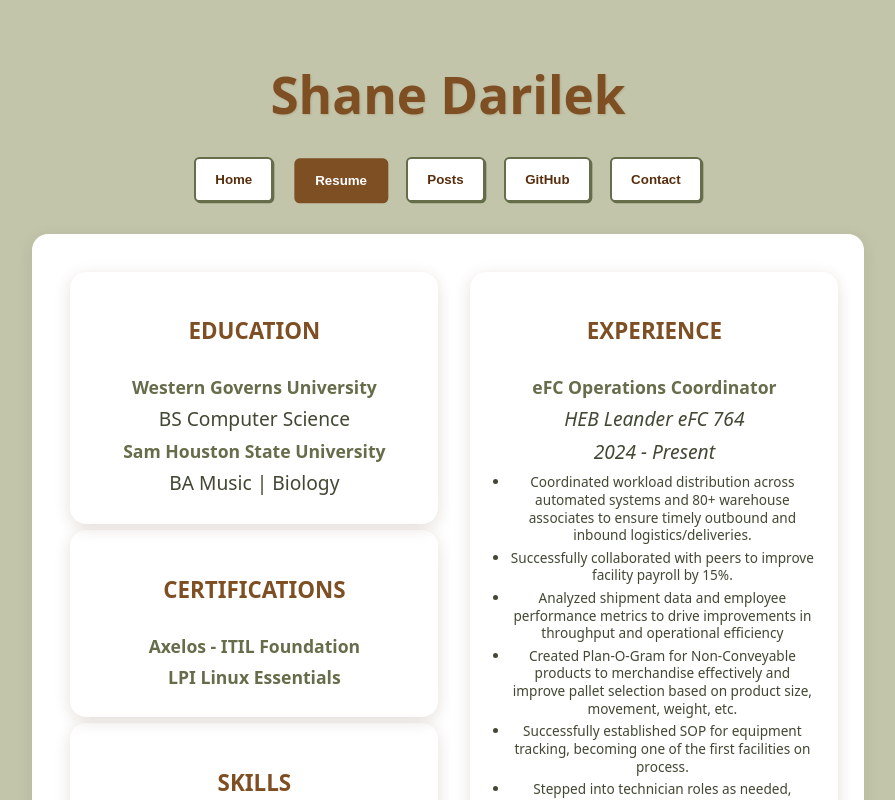
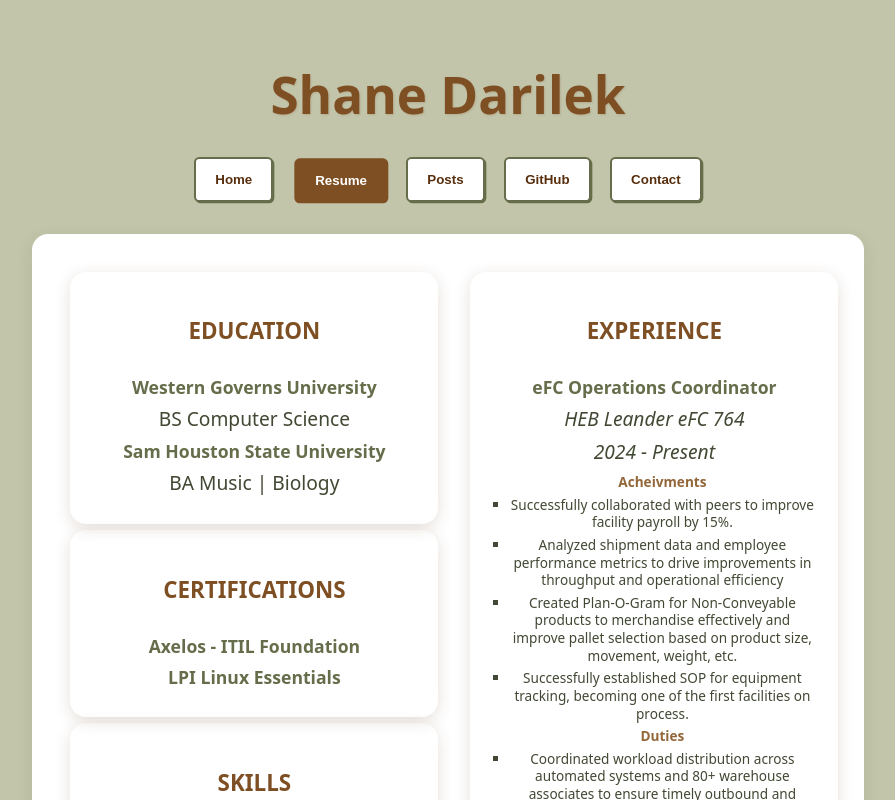
Before and after one commit to wsehsatnoen/swd, a React (Vite) app: page / in a window 1280 px wide. Both pictures are taken after a click on the button "Resume". Shown: the top 800 px of the page, without its empty margins (192-1087 px from the left). Built offline with nearby package versions, Linux system fonts and the light colour scheme.

Commit message:
added the achievements and duties to the resume experience section

```diff
--- a/src/Resume.css
+++ b/src/Resume.css
@@ -17,6 +17,10 @@
   margin: .4rem;
   width: 100%;
   transition: all 0.3s ease-in-out;
+}
+
+.list-caption {
+  list-style: none !important;
 }
 
 .resume-section:hover {
@@ -57,6 +61,7 @@
   margin-bottom: 0.3rem;
   line-height: 1.3;
   color: var(--text-secondary);
+  list-style: square;
 }
 
 /* Columns for desktop */
--- a/src/Resume.jsx
+++ b/src/Resume.jsx
@@ -33,19 +33,23 @@
             <p><em>HEB Leander eFC 764</em></p>
             <p><em>2024 - Present</em></p>
             <ul className="experience-content">
-              <li>Coordinated workload distribution across automated systems and 80+ warehouse associates to ensure timely outbound and inbound logistics/deliveries.</li>
+              <li className="list-caption"><strong>Acheivments</strong></li>
               <li>Successfully collaborated with peers to improve facility payroll by 15%.</li>
               <li>Analyzed shipment data and employee performance metrics to drive improvements in throughput and operational efficiency</li>
               <li>Created Plan-O-Gram for Non-Conveyable products to merchandise effectively and improve pallet selection based on product size, movement, weight, etc.</li>
               <li>Successfully established SOP for equipment tracking, becoming one of the first facilities on process.</li>
+              <li className="list-caption"><strong>Duties</strong></li>
+              <li>Coordinated workload distribution across automated systems and 80+ warehouse associates to ensure timely outbound and inbound logistics/deliveries.</li>
               <li>Stepped into technician roles as needed, demonstrating adaptability and hands-on experience with system tools and diagnostics.</li>
             </ul>
             <h3>Service Lead - Cash Controller Specialist</h3>
             <p><em>Huntsville - HEB #728 / Austin 03 - HEB #425</em></p>
             <p><em>2019 – 2024</em></p>
             <ul className="experience-content">
+              <li className="list-caption"><strong>Acheivments</strong></li>
+              <li>Coached team members on standard operating procedures (SOPs), point-of-sale (POS) efficiency, and customer service best practices, improving overall IPM performance by 16%, hospitality scoring by 20%, and reducing transaction times.</li>
+              <li className="list-caption"><strong>Duties</strong></li>
               <li>Directed daily operations on the sales floor, managing a team of 40+ employees to meet dynamic business demands and ensure seamless customer experiences.</li>
-              <li>Coached team members on standard operating procedures (SOPs), point-of-sale (POS) efficiency, and customer service best practices, improving overall IPM performance by 16%, hospitality scoring by 20%, and reducing transaction times.</li>
               <li>Oversaw store-level cash flow processes, consolidating and verifying financial data, and investigating discrepancies to maintain financial accuracy and accountability.</li>
             </ul>
           </div>
--- a/src/index.css
+++ b/src/index.css
@@ -49,6 +49,11 @@
   overflow-y: scroll;
 }
 
+strong {
+  font-weight: 600;
+  color: var(--accent-color)
+}
+
 * {
   box-sizing: border-box;
 }
```
